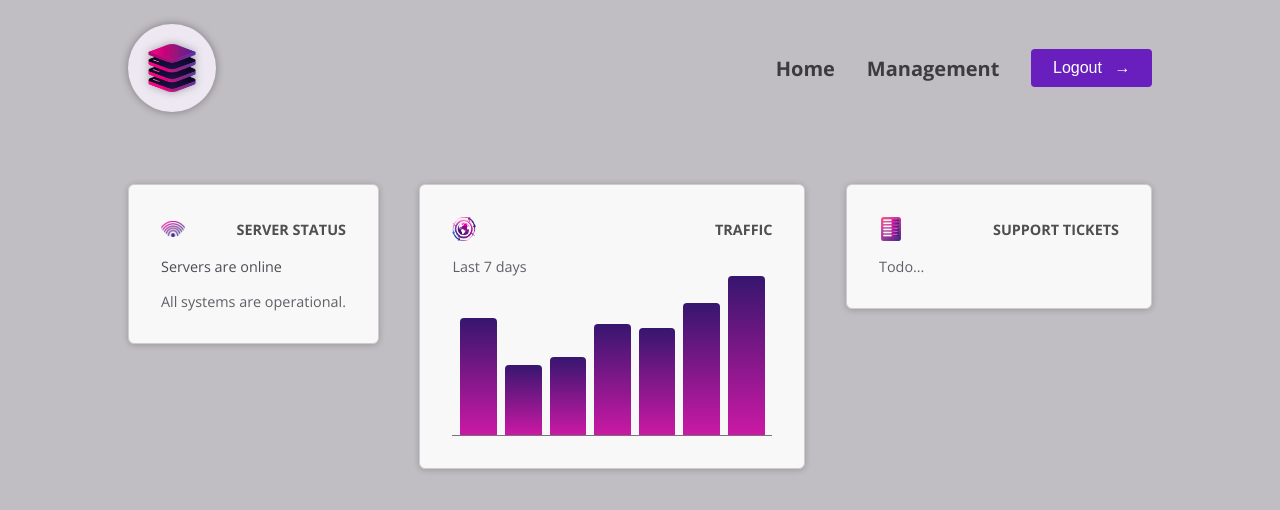
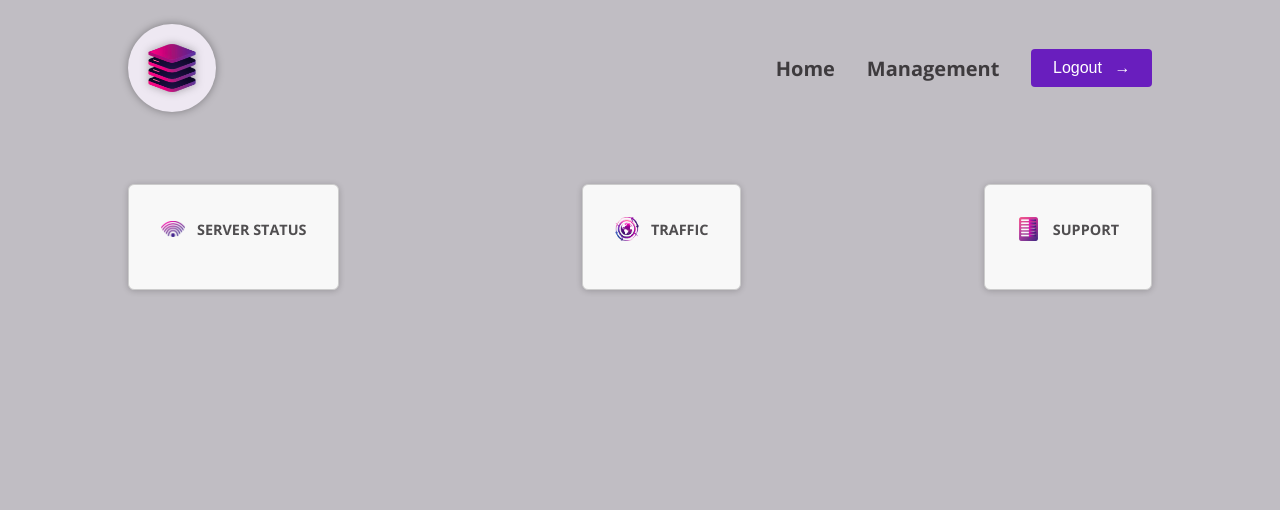
Before and after one commit to bytechanokchon/lecture-angular, an Angular app in the folder projects/component-deep-dive/: page / in a window 1280 px wide. Shown: the top 510 px of the page. Built offline with nearby package versions, Linux system fonts and the light colour scheme.

Commit message:
spilt component

```diff
--- a/projects/component-deep-dive/src/app/app.component.html
+++ b/projects/component-deep-dive/src/app/app.component.html
@@ -2,16 +2,16 @@
 
 <main>
   <div id="dashboard">
-    <div class="dashboard-item">
+    <app-dashboard-item [image]="{ src: 'status.png', alt: 'A status image' }" [title]="'Server Status'">
       <app-server-status />
-    </div>
+    </app-dashboard-item>
 
-    <div class="dashboard-item">
+    <app-dashboard-item [image]="{ src: 'globe.png', alt: 'A status image' }" [title]="'Traffic'">
       <app-traffic />
-    </div>
+    </app-dashboard-item>
 
-    <div class="dashboard-item">
+    <app-dashboard-item [image]="{ src: 'list.png', alt: 'A status image' }" [title]="'Support'">
       <app-tickets />
-    </div>
+    </app-dashboard-item>
   </div>
 </main>
--- a/projects/component-deep-dive/src/app/app.component.ts
+++ b/projects/component-deep-dive/src/app/app.component.ts
@@ -3,12 +3,14 @@
 import { ServerStatusComponent } from "./dashboard/server-status/server-status.component";
 import { TrafficComponent } from "./dashboard/traffic/traffic.component";
 import { TicketsComponent } from "./dashboard/tickets/tickets.component";
+import { DashboardItemComponent } from "./dashboard/dashboard-item/dashboard-item.component";
 
 @Component({
   selector: 'app-root',
   standalone: true,
   templateUrl: './app.component.html',
-  imports: [HeaderComponent, ServerStatusComponent, TrafficComponent, TicketsComponent],
+  imports: [HeaderComponent, ServerStatusComponent, TrafficComponent, TicketsComponent, DashboardItemComponent],
 })
 export class AppComponent {
+
 }
--- /dev/null
+++ b/projects/component-deep-dive/src/app/dashboard/dashboard-item/dashboard-item.component.html
@@ -0,0 +1,8 @@
+<div class="dashboard-item">
+    <article>
+        <header>
+            <img [src]="image.src" [alt]="image.alt" />
+            <h2>{{ title }}</h2>
+        </header>
+    </article>
+</div>
```
Also changed, not shown: projects/component-deep-dive/src/app/dashboard/dashboard-item/dashboard-item.component.ts (added, +16 -0 lines), projects/component-deep-dive/src/app/dashboard/dashboard-item/dashboard-item.component.css (added).
